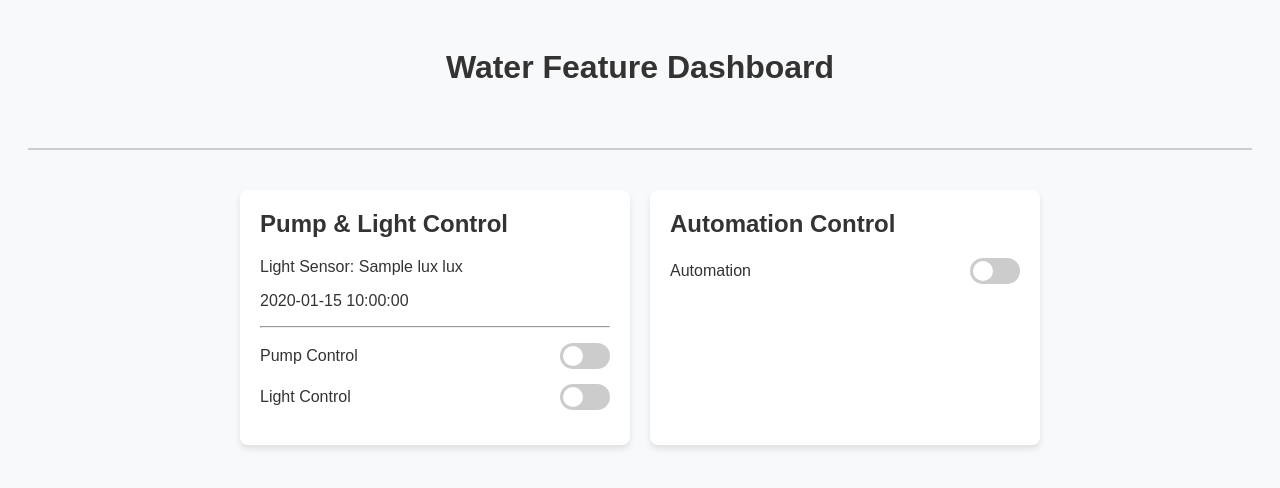
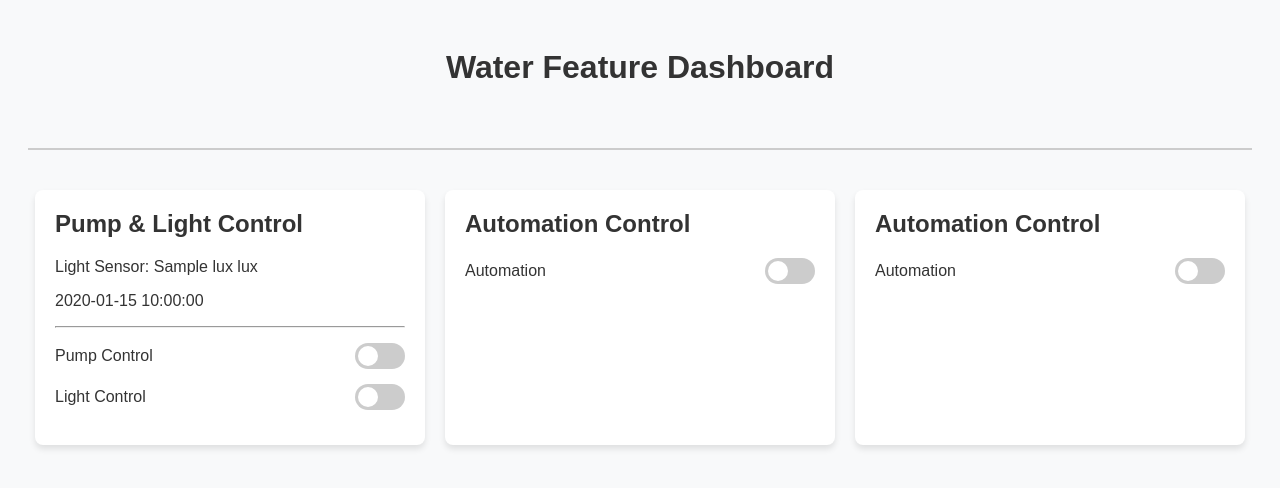
Before and after one commit to pull3t/home-water-feature, a Flask app: template templates/index.html in a window 1280 px wide. Shown: the top 488 px of the page. Run offline with Flask 3, Linux system fonts and the light colour scheme; the template is opened without the code that fills it: most values are stand-ins (such as "Sample title", 1, 10 or a date in 2020); parts of the project's set-up code (start-up, migrations or seed data) failed here and were passed over.

Commit message:
ui revision

```diff
--- a/app.py
+++ b/app.py
@@ -130,7 +130,8 @@ def index():
     return render_template('index.html',
                            lux=rounded_lux,
                            current_time=datetime.now().strftime("%H:%M, %d-%m-%Y"),
-                           device_states=device_states)
+                           device_states=device_states,
+                           automation_rules=automation_rules),
 
 @app.route('/api/toggle_device', methods=['POST'])
 def toggle_device_api():
--- a/static/script.js
+++ b/static/script.js
@@ -63,3 +63,25 @@ document.addEventListener('DOMContentLoaded', function () {
 
     setInterval(updateStatus, 5000);
 });
+
+document.addEventListener('DOMContentLoaded', function () {
+    const automationToggle = document.getElementById('automationToggle');
+    const automationOptions = document.getElementById('automationOptions');
+    const timeBasedOptions = document.getElementById('timeBasedOptions');
+    const lightBasedOptions = document.getElementById('lightBasedOptions');
+
+    function updateAutomationDisplay() {
+        automationOptions.style.display = automationToggle.checked ? 'block' : 'none';
+        const selectedMode = document.querySelector('input[name="automationType"]:checked').value;
+        timeBasedOptions.style.display = selectedMode === 'time' ? 'block' : 'none';
+        lightBasedOptions.style.display = selectedMode === 'light' ? 'block' : 'none';
+    }
+
+    automationToggle.addEventListener('change', updateAutomationDisplay);
+    document.querySelectorAll('input[name="automationType"]').forEach(radio => {
+        radio.addEventListener('change', updateAutomationDisplay);
+    });
+
+    // Initial update on page load
+    updateAutomationDisplay();
+});
--- a/templates/index.html
+++ b/templates/index.html
@@ -2,7 +2,7 @@
 <html lang="en">
 <head>
     <meta charset="UTF-8">
-    <title>Automation Dashboard</title>
+    <title>Water Feature Dashboard</title>
     <link rel="stylesheet" href="{{ url_for('static', filename='style.css') }}">
 </head>
 <body>
@@ -35,6 +35,48 @@
             <div class="control">
                 <label>Automation</label>
                 <label class="switch">
+                    <input type="checkbox" id="automationToggle"
+                        {% if automation_rules.mode %}checked{% endif %}>
+                    <span class="slider"></span>
+                </label>
+            </div>
+
+            <div id="automationOptions" style="display:{{ 'block' if automation_rules.mode else 'none' }};">
+                <div>
+                    <input type="radio" name="automationType" value="time"
+                        {% if automation_rules.mode == 'time' %}checked{% endif %}> Time-based
+                    <input type="radio" name="automationType" value="light"
+                        {% if automation_rules.mode == 'light' %}checked{% endif %}> Light-based
+                </div>
+
+                <div id="timeBasedOptions" class="automation-setting"
+                    style="display:{{ 'block' if automation_rules.mode == 'time' else 'none' }};">
+                    <label>Turn ON Time: <input type="time" id="timeOn" value="{{ automation_rules.time.on }}"></label><br>
+                    <label>Turn OFF Time: <input type="time" id="timeOff" value="{{ automation_rules.time.off }}"></label><br>
+                    <label><input type="checkbox" id="timePump" {% if automation_rules.time.pump %}checked{% endif %}> Pump</label>
+                    <label><input type="checkbox" id="timeLight" {% if automation_rules.time.light %}checked{% endif %}> Light</label>
+                </div>
+
+                <div id="lightBasedOptions" class="automation-setting"
+                    style="display:{{ 'block' if automation_rules.mode == 'light' else 'none' }};">
+                    <label>Lux Threshold: <input type="number" id="luxThreshold" value="{{ automation_rules.light.threshold }}"></label>
+                    <label><input type="checkbox" id="luxPump" {% if automation_rules.light.pump %}checked{% endif %}> Pump</label>
+                    <label><input type="checkbox" id="luxLight" {% if automation_rules.light.light %}checked{% endif %}> Light</label>
+                </div>
+
+                <button id="saveAutomation">Save</button>
+            </div>
+        </div>
+
+
+
+
+
+        <div class="card">
+            <h2>Automation Control</h2>
+            <div class="control">
+                <label>Automation</label>
+                <label class="switch">
                     <input type="checkbox" id="automationToggle">
                     <span class="slider"></span>
                 </label>
@@ -47,8 +89,8 @@
                 </div>
 
                 <div id="timeBasedOptions" class="automation-setting">
-                    <label>Turn ON Time: <input type="time" id="timeOn"></label>
-                    <label>Turn OFF Time: <input type="time" id="timeOff"></label>
+                    <label>Turn ON Time: <input type="time" id="timeOn"></label><br>
+                    <label>Turn OFF Time: <input type="time" id="timeOff"></label><br>
                     <label><input type="checkbox" id="timePump" checked>Pump</label>
                     <label><input type="checkbox" id="timeLight" checked>Light</label>
                 </div>
```
